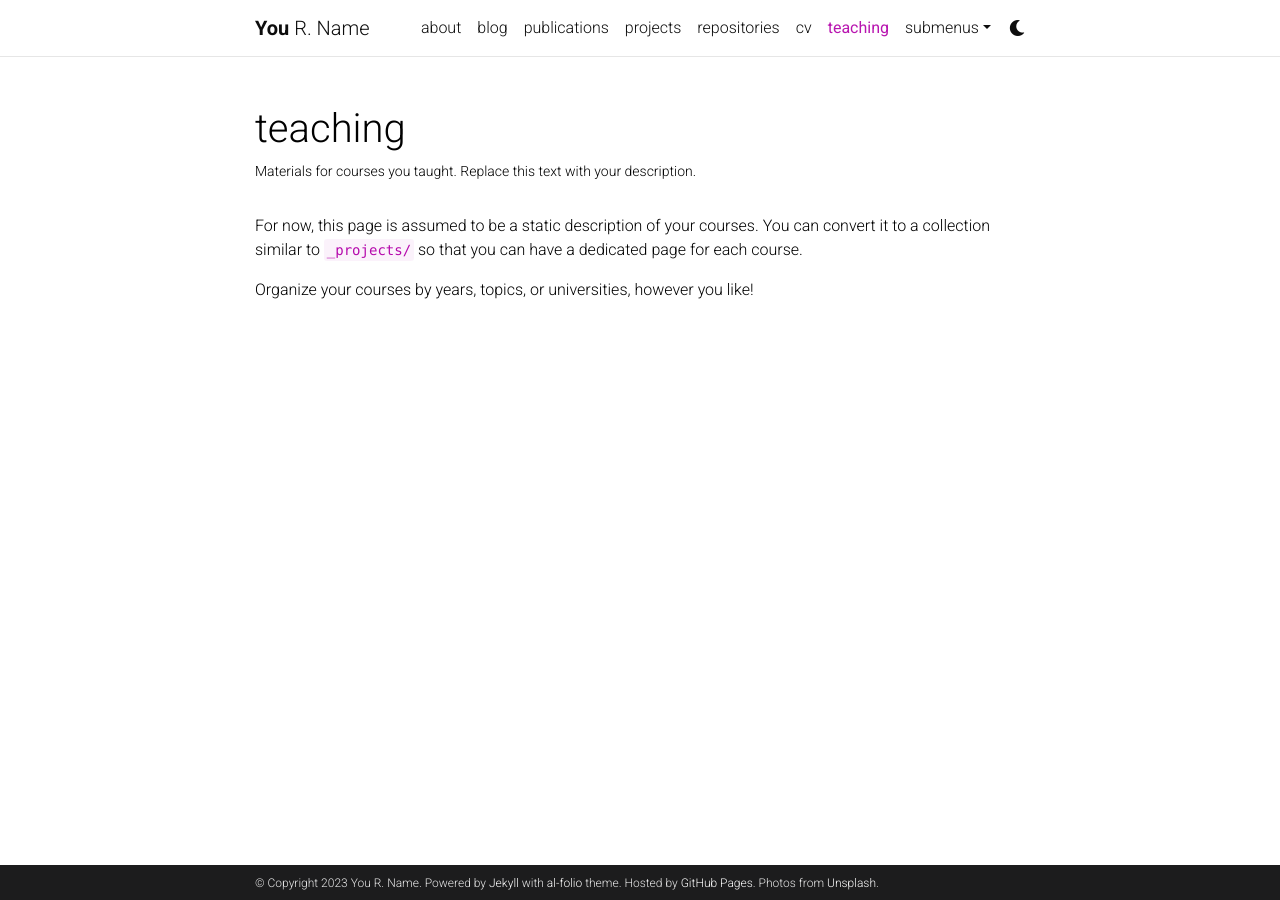
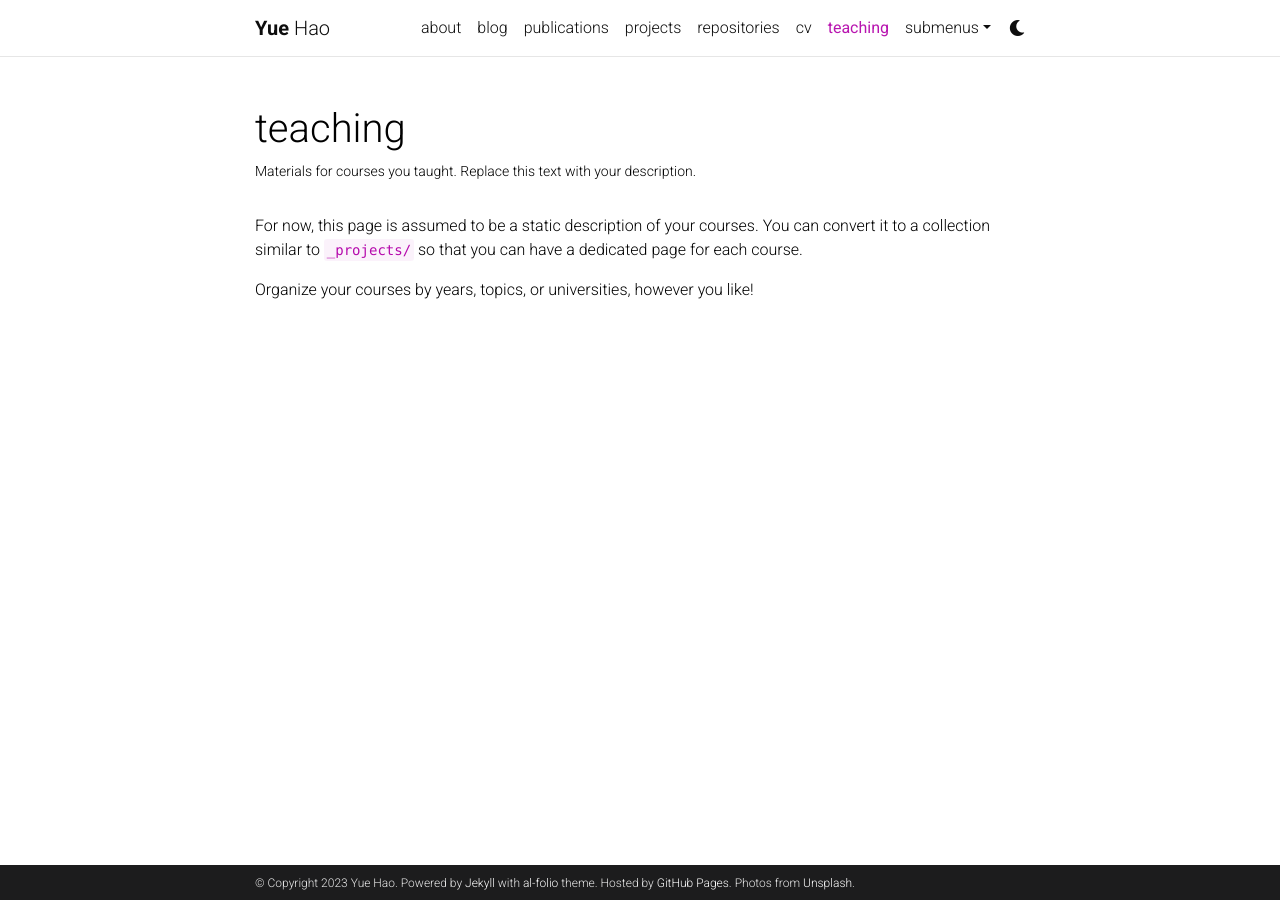
Before and after one commit to YueHao/website, a Jekyll site: the page built from _pages/teaching.md, in a window 1280 px wide. Built offline with Jekyll 4.4.1, drawn with Linux system fonts in a browser that asks for light colours; comment, search, counter and statistics services are not loaded; a style sheet for code colours, icons or effects is not loaded.

Commit message:
Update _config.yml

```diff
--- a/_config.yml
+++ b/_config.yml
@@ -3,9 +3,9 @@
 # -----------------------------------------------------------------------------
 
 title: blank # the website title (if blank, full name will be used instead)
-first_name: You
-middle_name: R.
-last_name: Name
+first_name: Yue
+middle_name:
+last_name: Hao
 email: you@example.com
 description: > # the ">" symbol means to ignore newlines until "footer_text:"
   A simple, whitespace theme for academics. Based on [*folio](https://github.com/bogoli/-folio) design.
```
